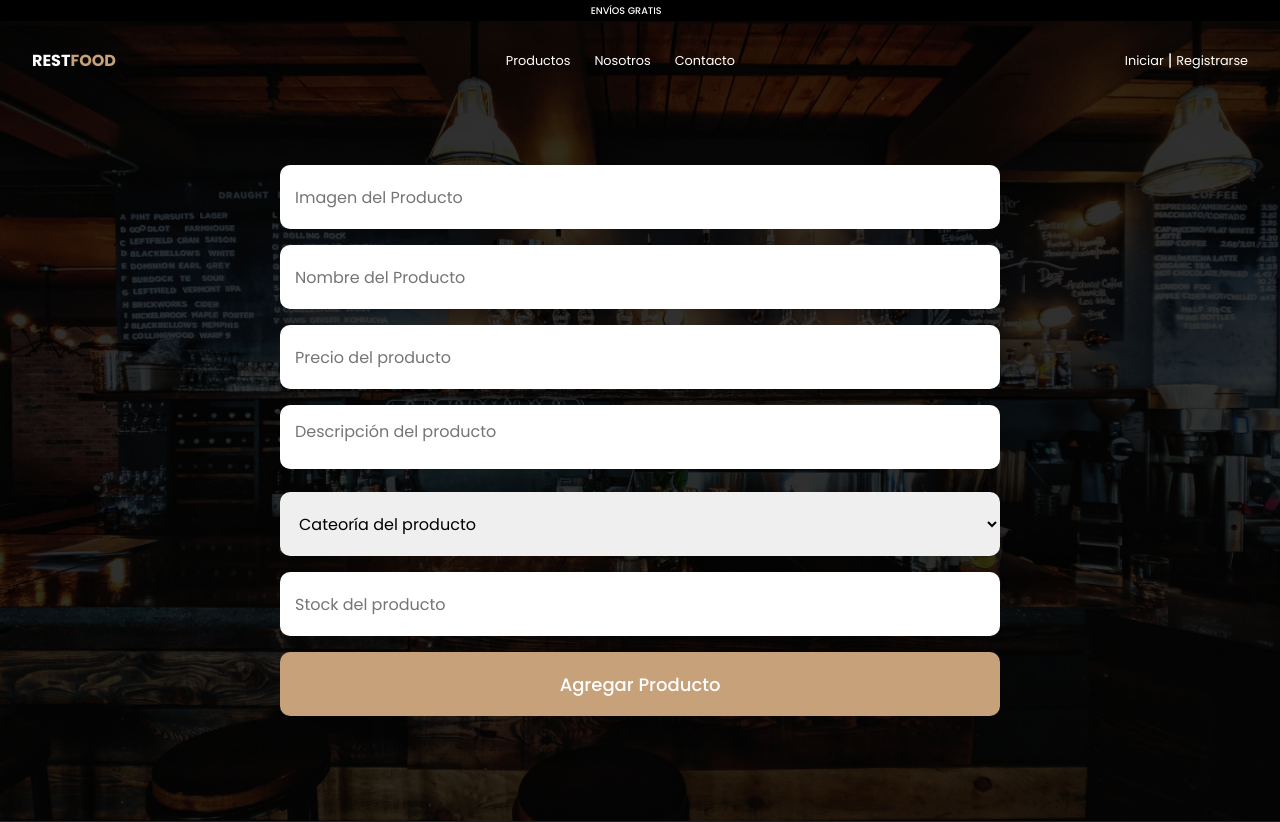
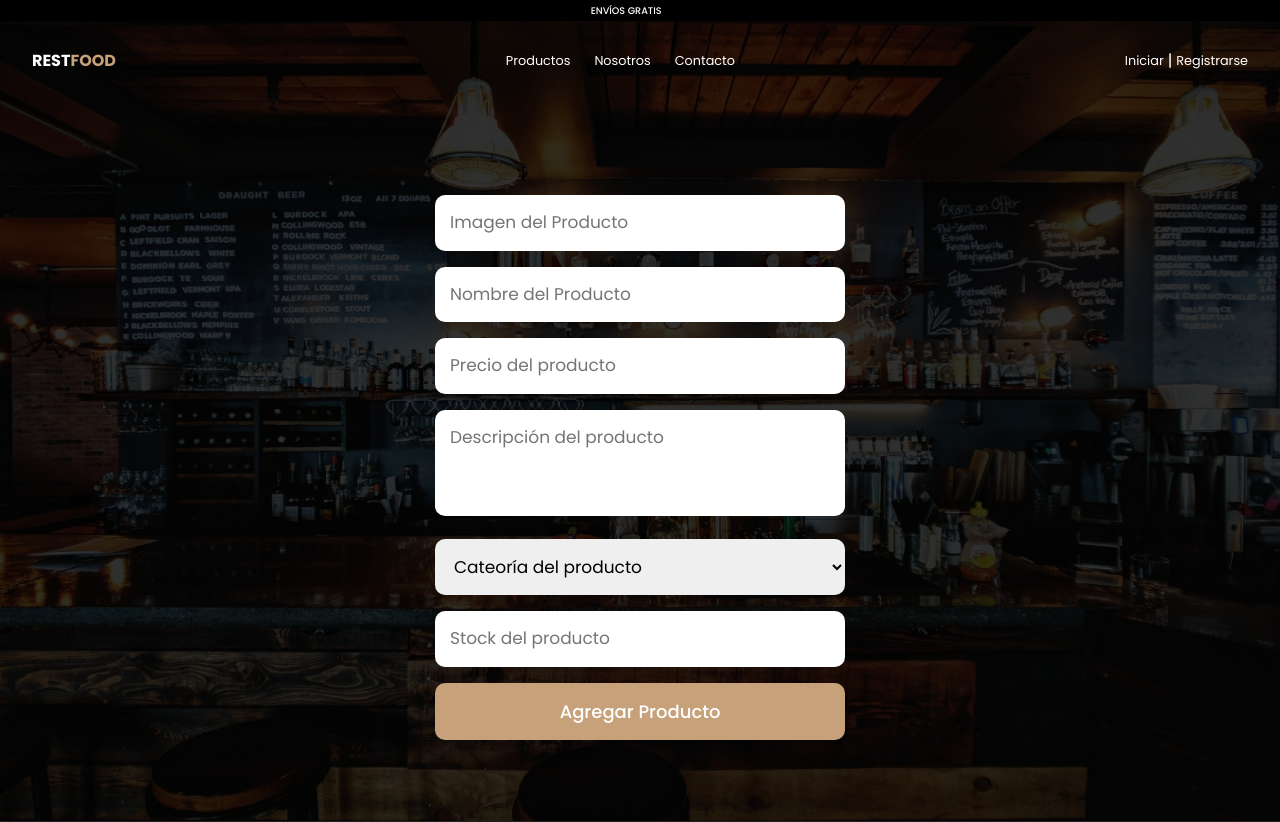
Before and after one commit to Mateo872/restfood, a React (Vite) app: page / in a window 1280 px wide. Shown: the top 822 px of the page. Built offline with nearby package versions, Linux system fonts and the light colour scheme.

Commit message:
se agregaron las validaciones

```diff
--- a/src/App.css
+++ b/src/App.css
@@ -786,10 +786,20 @@ footer h3 {
     padding-top: 9rem;
 }
 
+.formCrearEditar{
+    width: 450px;
+    margin: auto;
+    padding: 10px 20px;
+    box-sizing: border-box;
+    margin-top: 20px;
+    border-radius: 8px;
+}
+
 .input_CrearEditarpd{
-    width: 45rem;
-    height: 4rem;
+    width: 100%;
     padding: 15px;
+    box-sizing: border-box;
+    font-size: 17px;
     border-radius: 10px;
     border: none;
 
@@ -804,9 +814,19 @@ textarea{
     font-size: 18px;
     border-radius: 10px;
     text-align: center;
-    width: 45rem;
-    height: 4rem;
+    width: 100%;
+    padding: 15px;
+    box-sizing: border-box;
     border: none;
     font-weight: 500;
 
 }
+
+@media (max-width:480px){
+    .formCrearEditar{
+        width: 100%;
+    }
+    .btn_AgrProducto{
+        width: 100%;
+    }
+}
--- a/src/componentes/CrearEditarProducto.jsx
+++ b/src/componentes/CrearEditarProducto.jsx
@@ -1,30 +1,73 @@
+import { Container } from "react-bootstrap";
 import Form from "react-bootstrap/Form";
 import { useForm } from "react-hook-form";
 const CrearEditarProducto = () => {
+  const {
+    register,
+    handleSubmit,
+    formState: { errors },
+    reset,
+  } = useForm();
+
   return (
     <section className="contenedor_EditarCrear">
-      <Form>
+
+        <Form onSubmit={handleSubmit} className="formCrearEditar pb-5" >
           <Form.Group className="mb-3 text-center" controlId="input_imgPro">
             <input
               type="text"
               placeholder="Imagen del Producto"
               className="input_CrearEditarpd"
+              {...register("imagen", {
+                required: "La imagen es obligatoria",
+              })}
             />
           </Form.Group>
+          <Form.Text className="text-danger">
+            {errors.imagen?.message}
+          </Form.Text>
           <Form.Group className="mb-3 text-center" controlId="input_NombrePro">
             <input
               type="text"
               placeholder="Nombre del Producto"
               className="input_CrearEditarpd"
+              {...register("nombreProducto", {
+                required: "El nombre del producto es obligatorio",
+                minLength: {
+                  value: 2,
+                  message: "La cantidad minima de caracteres es de 2 digitos",
+                },
+                maxLength: {
+                  value: 100,
+                  message: "La cantidad minima de caracteres es de 2 digitos",
+                },
+              })}
             />
           </Form.Group>
+          <Form.Text className="text-danger">
+            {errors.nombreProducto?.message}
+          </Form.Text>
           <Form.Group className="mb-3 text-center" controlId="input_PrecioPro">
             <input
               type="number"
               placeholder="Precio del producto"
               className="input_CrearEditarpd"
+              {...register("precio", {
+                required: "El precio del producto es obligatorio",
+                min: {
+                  value: 1,
+                  message: "El precio minimo es de $1",
+                },
+                max: {
+                  value: 10000,
+                  message: "El precio maximo es de $10000",
+                }
+              })}
             />
           </Form.Group>
+          <Form.Text className="text-danger">
+            {errors.precio?.message}
+          </Form.Text>
           <Form.Group
             className="mb-3 text-center"
             controlId="DescripcionProducto"
@@ -35,26 +78,64 @@ const CrearEditarProducto = () => {
               rows="3"
               placeholder="Descripción del producto"
               className="input_CrearEditarpd"
+              {...register("descripcionProducto", {
+                required: "La descripción del producto es obligatorio",
+                minLength: {
+                  value: 2,
+                  message: "La cantidad minima de caracteres es de 2 digitos",
+                },
+                maxLength: {
+                  value: 500,
+                  message: "La cantidad minima de caracteres es de 500 digitos",
+                },
+              })}
             ></textarea>
           </Form.Group>
           <Form.Group className="mb-3 text-center">
-          <select name="selecCategoria" id="selec_Categoria" className="input_CrearEditarpd">
+            <select
+              name="selecCategoria"
+              id="selec_Categoria"
+              className="input_CrearEditarpd"
+              {...register("categoria", {
+                required: "La imagen es obligatoria",
+              })}
+            >
               <option value="">Cateoría del producto</option>
               <option value="salado">Salado</option>
               <option value="Dulce">Dulce</option>
               <option value="Bebidas">Bebidas</option>
             </select>
           </Form.Group>
+          <Form.Text className="text-danger">
+            {errors.categoria?.message}
+
+          </Form.Text>
 
           <Form.Group className="mb-3 text-center" controlId="input_Stock">
             <input
               type="number"
               placeholder="Stock del producto"
               className="input_CrearEditarpd"
+              {...register("stock", {
+                required: "El Stock del producto es obligatorio",
+                min: {
+                  value: 0,
+                  message: "El stock minimo es de 0",
+                },
+                max: {
+                  value: 10000,
+                  message: "El Stock maximo es de 10000",
+                }
+              })}
             />
           </Form.Group>
+          <Form.Text className="text-danger">
+            {errors.precio?.message}
+          </Form.Text>
           <div className="text-center">
-            <button type="submit" className="btn_AgrProducto">Agregar Producto</button>
+            <button type="submit" className="btn_AgrProducto">
+              Agregar Producto
+            </button>
           </div>
         </Form>
 
```
Lines whose indentation alone changed are shown as unchanged.
